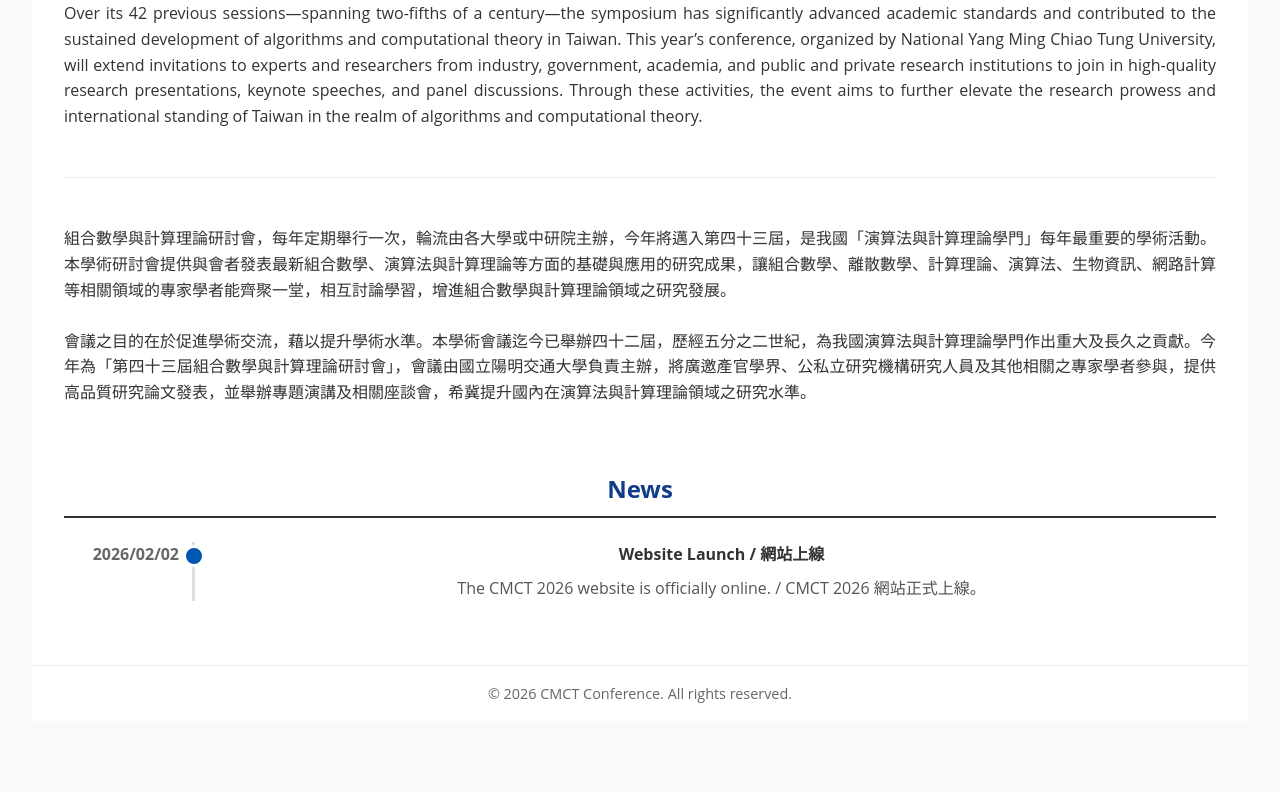
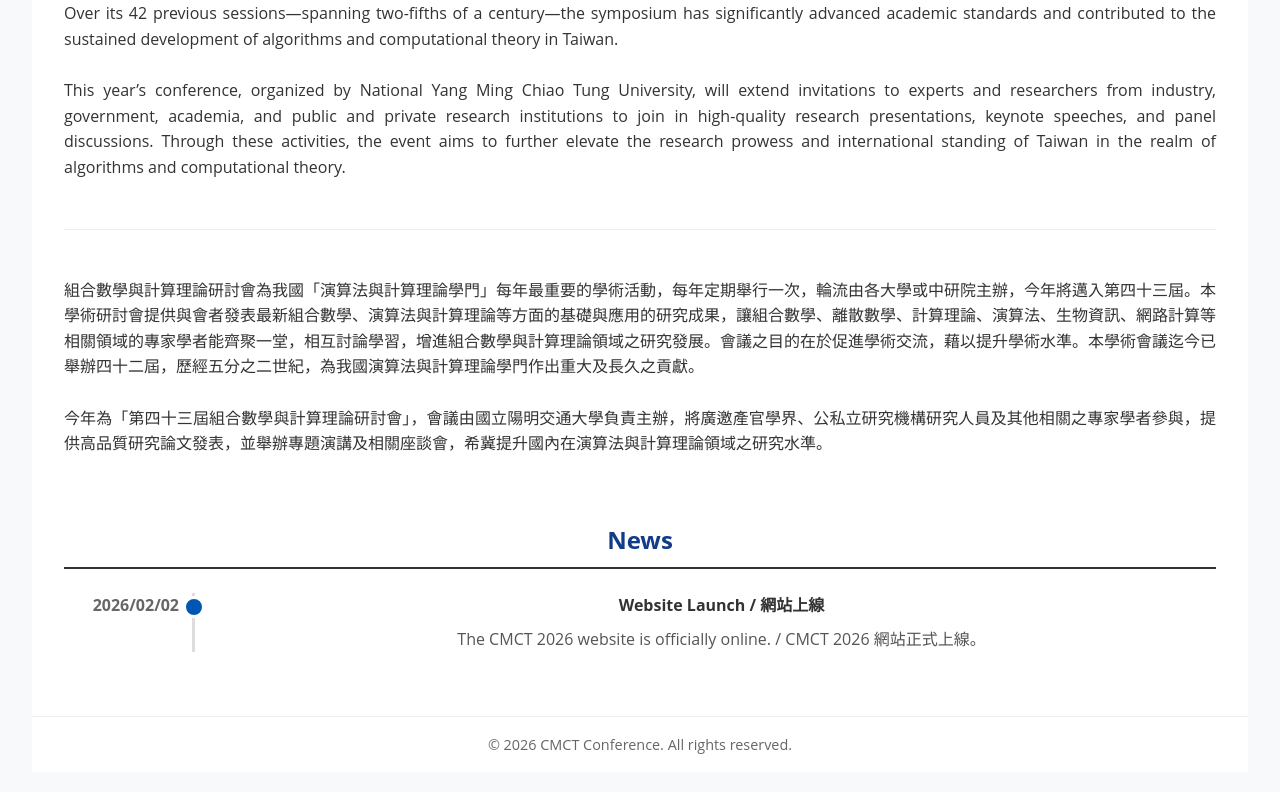
Before and after one commit to cmct-2026/cmct-2026.github.io, a React (Vite) app: page / in a window 1280 px wide. Shown: the part 754-1546 px from the top of the page. Before the commit the page ends 1507 px from the top, so only its background shows below. Built offline with nearby package versions, Linux system fonts and the light colour scheme.

Commit message:
Refactor code structure for improved readability and maintainability

```diff
--- a/index.html
+++ b/index.html
@@ -3,7 +3,7 @@
 
 <head>
   <meta charset="UTF-8" />
-  <link rel="icon" type="image/svg+xml" href="/vite.svg" />
+  <link rel="icon" type="image/svg+xml" href="/ChatGPT-Image-0205.png" />
   <meta name="viewport" content="width=device-width, initial-scale=1.0" />
   <title>CMCT 2026</title>
 </head>
--- a/src/pages/Home.jsx
+++ b/src/pages/Home.jsx
@@ -13,14 +13,15 @@
                 <h2 style={{ color: '#003366' }}>Welcome to CMCT 2026</h2>
                 <div style={{ display: 'flex', flexDirection: 'column', gap: '1.5rem', textAlign: 'justify' }}>
                     <p>
-                        The Combinatorial Mathematics and Computational Theory Symposium is an annual event, hosted in rotation by universities or Academia Sinica, and now entering its 43rd iteration as the foremost academic gathering in Taiwan’s “Algorithms and Computational Theory” community. Offering a platform for the presentation of cutting-edge fundamental and applied research, the symposium draws upon diverse fields including combinatorial mathematics, discrete mathematics, computational theory, algorithms, bioinformatics, and network computing, thereby fostering vibrant scholarly exchange and collaboration. Over its 42 previous sessions—spanning two-fifths of a century—the symposium has significantly advanced academic standards and contributed to the sustained development of algorithms and computational theory in Taiwan. This year’s conference, organized by National Yang Ming Chiao Tung University, will extend invitations to experts and researchers from industry, government, academia, and public and private research institutions to join in high-quality research presentations, keynote speeches, and panel discussions. Through these activities, the event aims to further elevate the research prowess and international standing of Taiwan in the realm of algorithms and computational theory.
+                        The Combinatorial Mathematics and Computational Theory Symposium is an annual event, hosted in rotation by universities or Academia Sinica, and now entering its 43rd iteration as the foremost academic gathering in Taiwan’s “Algorithms and Computational Theory” community. Offering a platform for the presentation of cutting-edge fundamental and applied research, the symposium draws upon diverse fields including combinatorial mathematics, discrete mathematics, computational theory, algorithms, bioinformatics, and network computing, thereby fostering vibrant scholarly exchange and collaboration. Over its 42 previous sessions—spanning two-fifths of a century—the symposium has significantly advanced academic standards and contributed to the sustained development of algorithms and computational theory in Taiwan.
+                        <br /><br />
+                        This year’s conference, organized by National Yang Ming Chiao Tung University, will extend invitations to experts and researchers from industry, government, academia, and public and private research institutions to join in high-quality research presentations, keynote speeches, and panel discussions. Through these activities, the event aims to further elevate the research prowess and international standing of Taiwan in the realm of algorithms and computational theory.
                     </p>
                     <hr style={{ border: '0', borderTop: '1px solid #eee', width: '100%' }} />
                     <p>
-                        組合數學與計算理論研討會，每年定期舉行一次，輪流由各大學或中研院主辦，今年將邁入第四十三屆，是我國「演算法與計算理論學門」每年最重要的學術活動。本學術研討會提供與會者發表最新組合數學、演算法與計算理論等方面的基礎與應用的研究成果，讓組合數學、離散數學、計算理論、演算法、生物資訊、網路計算等相關領域的專家學者能齊聚一堂，相互討論學習，增進組合數學與計算理論領域之研究發展。
-                        <br></br>
-                        <br></br>
-                        會議之目的在於促進學術交流，藉以提升學術水準。本學術會議迄今已舉辦四十二屆，歷經五分之二世紀，為我國演算法與計算理論學門作出重大及長久之貢獻。今年為「第四十三屆組合數學與計算理論研討會」，會議由國立陽明交通大學負責主辦，將廣邀產官學界、公私立研究機構研究人員及其他相關之專家學者參與，提供高品質研究論文發表，並舉辦專題演講及相關座談會，希冀提升國內在演算法與計算理論領域之研究水準。
+                        組合數學與計算理論研討會為我國「演算法與計算理論學門」每年最重要的學術活動，每年定期舉行一次，輪流由各大學或中研院主辦，今年將邁入第四十三屆。本學術研討會提供與會者發表最新組合數學、演算法與計算理論等方面的基礎與應用的研究成果，讓組合數學、離散數學、計算理論、演算法、生物資訊、網路計算等相關領域的專家學者能齊聚一堂，相互討論學習，增進組合數學與計算理論領域之研究發展。會議之目的在於促進學術交流，藉以提升學術水準。本學術會議迄今已舉辦四十二屆，歷經五分之二世紀，為我國演算法與計算理論學門作出重大及長久之貢獻。
+                        <br /><br />
+                        今年為「第四十三屆組合數學與計算理論研討會」，會議由國立陽明交通大學負責主辦，將廣邀產官學界、公私立研究機構研究人員及其他相關之專家學者參與，提供高品質研究論文發表，並舉辦專題演講及相關座談會，希冀提升國內在演算法與計算理論領域之研究水準。
                     </p>
                 </div>
 
```
Also changed, not shown: public/ChatGPT-Image-0205.png (added).
